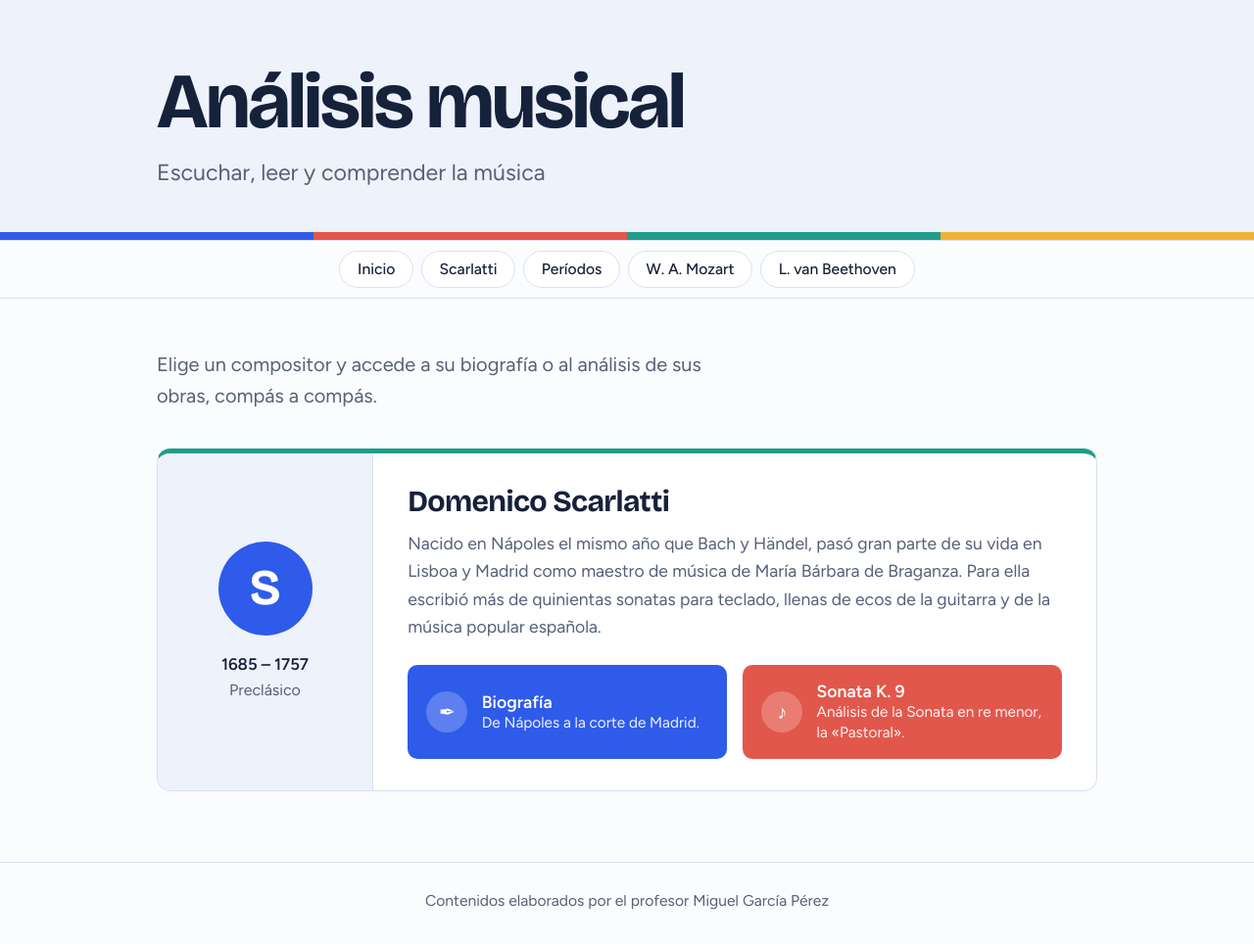
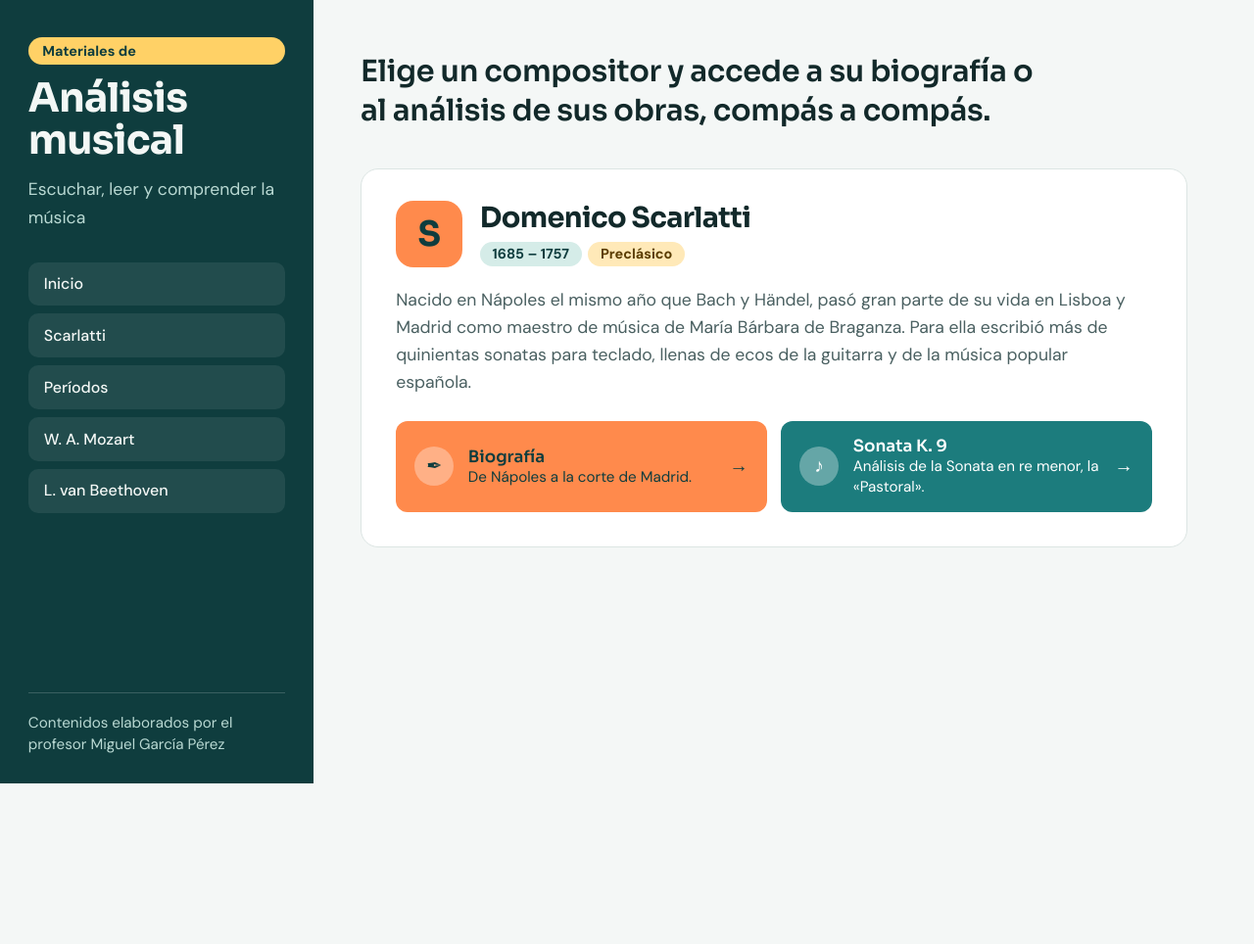
Before and after one commit to mgarper686/Scarlatti, a plain HTML site: page index.html in a window 1280 px wide. Shown: the whole page at 98% size. After the commit the page ends 800 px from the top, so only its background shows below. Drawn offline with nearby package versions, Linux system fonts and the light colour scheme.

Commit message:
Add files via upload

```diff
--- a/index.html
+++ b/index.html
@@ -1,311 +1,307 @@
 <!DOCTYPE html>
-<html lang="es"><head>
+<html lang="es">
+<head>
   <meta charset="UTF-8">
   <meta name="viewport" content="width=device-width, initial-scale=1.0">
   <title>Análisis Musical</title>
   <meta name="description" content="Materiales de análisis musical de la asignatura. Contenidos de Miguel García Pérez.">
   <meta name="author" content="Miguel García Pérez">
   <link rel="preconnect" href="https://fonts.googleapis.com">
-  <link rel="preconnect" href="https://fonts.gstatic.com" crossorigin="">
-  <link href="https://fonts.googleapis.com/css2?family=Bricolage+Grotesque:opsz,wght@12..96,600;12..96,700&amp;family=Figtree:wght@400;500;600&amp;display=swap" rel="stylesheet">
+  <link rel="preconnect" href="https://fonts.gstatic.com" crossorigin>
+  <link href="https://fonts.googleapis.com/css2?family=DM+Sans:wght@400;500;700&family=Sora:wght@600;700&display=swap" rel="stylesheet">
   <style>
     :root {
-      --tinta: #16213a;
-      --tinta-suave: #556079;
-      --fondo: #fbfcfe;
-      --panel: #eef2fb;
-      --linea: #d9e0ef;
-      --acento: #2f5bea;
-      --acento-osc: #2347c0;
-      --acento-2: #e2574c;
-      --acento-2-osc: #c7433a;
-      --verde: #1f9d8a;
-      --verde-osc: #167a6b;
-      --ambar: #f2b134;
+      --verde-osc: #0f3d3e;
+      --verde: #1c7c7d;
+      --verde-claro: #d5ece8;
+      --naranja: #ff8a4c;
+      --naranja-osc: #f0722f;
+      --amarillo: #ffd166;
+      --fondo: #f4f7f6;
+      --tinta: #12292a;
+      --tinta-suave: #4a6061;
+      --linea: #dce5e3;
     }
 
     * { box-sizing: border-box; margin: 0; padding: 0; }
-    html { scroll-behavior: smooth; scroll-padding-top: 4.5rem; background: var(--fondo); }
+    html { scroll-behavior: smooth; background: var(--fondo); }
 
     body {
-      font-family: 'Figtree', system-ui, sans-serif;
+      font-family: 'DM Sans', system-ui, sans-serif;
       font-size: 1.1rem;
       line-height: 1.6;
       color: var(--tinta);
       background: var(--fondo);
+    }
+
+    a:focus-visible {
+      outline: 3px solid var(--naranja);
+      outline-offset: 3px;
+    }
+
+    .pagina {
+      display: grid;
+      grid-template-columns: 320px 1fr;
       min-height: 100vh;
     }
 
-    a:focus-visible {
-      outline: 3px solid var(--acento);
-      outline-offset: 3px;
+    /* ---------- BARRA LATERAL ---------- */
+    .lateral {
+      position: sticky;
+      top: 0;
+      height: 100vh;
+      display: flex;
+      flex-direction: column;
+      gap: 2rem;
+      padding: 2.4rem 1.8rem 1.8rem;
+      background: var(--verde-osc);
+      color: #f3f7f5;
     }
-
-    /* ---------- CABECERA ---------- */
-    .cabecera {
-      background: var(--panel);
-      border-bottom: 1px solid var(--linea);
-      padding: 4rem 0 0;
-      overflow: hidden;
-    }
-    .cabecera-texto {
-      max-width: 1000px;
-      margin: 0 auto;
-      padding: 0 1.25rem;
+    .etiqueta-sup {
+      align-self: flex-start;
+      font-weight: 700;
+      font-size: 0.9rem;
+      background: var(--amarillo);
+      color: var(--verde-osc);
+      border-radius: 999px;
+      padding: 0.15rem 0.9rem;
     }
     .titulo {
-      font-family: 'Bricolage Grotesque', sans-serif;
+      font-family: 'Sora', sans-serif;
       font-weight: 700;
-      font-size: clamp(2.6rem, 8vw, 5rem);
-      line-height: 1;
-      letter-spacing: -0.03em;
+      font-size: clamp(2.2rem, 3.2vw, 3rem);
+      line-height: 1.05;
+      letter-spacing: -0.02em;
+      margin-top: 0.8rem;
     }
     .lema {
-      font-size: clamp(1.15rem, 2.6vw, 1.45rem);
-      color: var(--tinta-suave);
+      color: #b9d9d3;
+      font-size: 1.1rem;
       margin-top: 0.9rem;
     }
 
-    /* franja de color */
-    .franja {
-      display: flex;
-      height: 8px;
-      margin-top: 2.6rem;
-    }
-    .franja span { flex: 1; }
-    .franja span:nth-child(1) { background: var(--acento); }
-    .franja span:nth-child(2) { background: var(--acento-2); }
-    .franja span:nth-child(3) { background: var(--verde); }
-    .franja span:nth-child(4) { background: var(--ambar); }
-
-    /* ---------- MENÚ ---------- */
-    nav {
-      background: rgba(251, 252, 254, 0.94);
-      backdrop-filter: blur(6px);
-      border-bottom: 1px solid var(--linea);
-      position: sticky;
-      top: 0;
-      z-index: 10;
-    }
     nav ul {
       list-style: none;
       display: flex;
-      flex-wrap: wrap;
-      justify-content: center;
+      flex-direction: column;
       gap: 0.5rem;
-      padding: 0.6rem 1rem;
     }
     nav a {
       display: block;
-      padding: 0.35rem 1.1rem;
-      border: 1.5px solid var(--linea);
-      border-radius: 999px;
-      background: #fff;
+      padding: 0.6rem 1rem;
+      border-radius: 10px;
+      background: rgba(255, 255, 255, 0.08);
+      color: #f3f7f5;
       font-weight: 500;
-      font-size: 0.98rem;
+      font-size: 1rem;
       text-decoration: none;
-      color: var(--tinta);
-      transition: background 0.15s, color 0.15s, border-color 0.15s;
+      transition: background 0.15s, color 0.15s;
     }
-    nav li:nth-child(1) a:hover { background: var(--acento); border-color: var(--acento); color: #fff; }
-    nav li:nth-child(2) a:hover { background: var(--acento-2); border-color: var(--acento-2); color: #fff; }
-    nav li:nth-child(3) a:hover { background: var(--verde); border-color: var(--verde); color: #fff; }
-    nav li:nth-child(4) a:hover { background: var(--ambar); border-color: var(--ambar); color: var(--tinta); }
-    nav li:nth-child(n+5) a:hover { background: var(--tinta); border-color: var(--tinta); color: #fff; }
+    nav a:hover { background: var(--amarillo); color: var(--verde-osc); }
+    nav a:focus-visible { outline-color: var(--amarillo); }
+
+    footer {
+      margin-top: auto;
+      padding-top: 1.2rem;
+      border-top: 1px solid rgba(255, 255, 255, 0.18);
+      color: #b9d9d3;
+      font-size: 0.95rem;
+      line-height: 1.45;
+    }
 
     /* ---------- CONTENIDO ---------- */
     main {
-      max-width: 1000px;
-      margin: 0 auto;
-      padding: 3.2rem 1.25rem 4.5rem;
+      padding: 3.4rem 3rem 4rem;
+      max-width: 940px;
     }
 
     .intro {
-      font-size: 1.25rem;
-      color: var(--tinta-suave);
-      max-width: 46ch;
+      font-family: 'Sora', sans-serif;
+      font-weight: 600;
+      font-size: clamp(1.4rem, 2.6vw, 1.9rem);
+      line-height: 1.3;
+      letter-spacing: -0.01em;
+      max-width: 30ch;
       margin-bottom: 2.4rem;
     }
 
     .compositor {
-      display: grid;
-      grid-template-columns: 220px 1fr;
       background: #fff;
       border: 1px solid var(--linea);
-      border-radius: 14px;
-      border-top: 5px solid var(--verde);
-      overflow: hidden;
+      border-radius: 18px;
+      padding: 2rem 2.2rem 2.2rem;
     }
     .compositor + .compositor { margin-top: 1.8rem; }
 
-    .compositor-lateral {
-      background: var(--panel);
-      border-right: 1px solid var(--linea);
-      padding: 2rem 1.2rem;
+    .compositor-cabecera {
       display: flex;
-      flex-direction: column;
       align-items: center;
-      justify-content: center;
-      text-align: center;
+      gap: 1.1rem;
+      margin-bottom: 1.2rem;
     }
     .inicial {
-      font-family: 'Bricolage Grotesque', sans-serif;
-      font-weight: 700;
-      font-size: 3.2rem;
-      line-height: 1;
-      width: 96px;
-      height: 96px;
+      flex-shrink: 0;
+      width: 68px;
+      height: 68px;
       display: grid;
       place-items: center;
-      background: var(--acento);
-      color: #fff;
-      border-radius: 50%;
-      margin-bottom: 1rem;
+      background: var(--naranja);
+      color: var(--verde-osc);
+      font-family: 'Sora', sans-serif;
+      font-weight: 700;
+      font-size: 2.2rem;
+      border-radius: 18px;
     }
-    .compositor-lateral .fechas {
-      font-weight: 600;
-      font-size: 1.05rem;
-    }
-    .compositor-lateral .periodo {
-      color: var(--tinta-suave);
-      font-size: 1rem;
-    }
-
-    .compositor-cuerpo { padding: 2rem 2.2rem; }
-    .compositor-cuerpo h2 {
-      font-family: 'Bricolage Grotesque', sans-serif;
+    .compositor h2 {
+      font-family: 'Sora', sans-serif;
       font-weight: 700;
-      font-size: 1.9rem;
+      font-size: 1.8rem;
       letter-spacing: -0.02em;
       line-height: 1.15;
-      margin-bottom: 0.7rem;
     }
-    .compositor-cuerpo > p {
+    .chips {
+      display: flex;
+      flex-wrap: wrap;
+      gap: 0.4rem;
+      margin-top: 0.5rem;
+    }
+    .chip {
+      font-size: 0.9rem;
+      font-weight: 700;
+      border-radius: 999px;
+      padding: 0.05rem 0.8rem;
+      background: var(--verde-claro);
+      color: var(--verde-osc);
+    }
+    .chip.periodo { background: #ffe9b8; color: #5a3d00; }
+
+    .compositor > p {
       color: var(--tinta-suave);
       max-width: 62ch;
       margin-bottom: 1.6rem;
     }
 
     .enlaces {
-      display: grid;
-      grid-template-columns: repeat(auto-fit, minmax(240px, 1fr));
-      gap: 1rem;
+      display: flex;
+      flex-wrap: wrap;
+      gap: 0.9rem;
     }
     .enlace {
       display: flex;
+      align-items: center;
       gap: 0.9rem;
-      align-items: center;
+      flex: 1 1 250px;
       text-decoration: none;
-      color: #fff;
-      padding: 1rem 1.2rem;
-      background: var(--acento);
-      border-radius: 10px;
+      padding: 0.95rem 1.2rem;
+      border-radius: 12px;
+      background: var(--naranja);
+      color: var(--verde-osc);
       transition: background 0.15s, transform 0.1s;
     }
-    .enlace:hover { background: var(--acento-osc); }
+    .enlace:hover { background: var(--naranja-osc); }
     .enlace:active { transform: translateY(1px); }
-    .enlace.sonata { background: var(--acento-2); }
-    .enlace.sonata:hover { background: var(--acento-2-osc); }
+    .enlace.sonata { background: var(--verde); color: #fff; }
+    .enlace.sonata:hover { background: var(--verde-osc); }
     .enlace .icono {
       flex-shrink: 0;
-      width: 42px;
-      height: 42px;
-      border-radius: 50%;
+      width: 40px;
+      height: 40px;
       display: grid;
       place-items: center;
-      background: rgba(255, 255, 255, 0.22);
-      color: #fff;
-      font-size: 1.25rem;
+      border-radius: 50%;
+      background: rgba(255, 255, 255, 0.32);
+      font-size: 1.2rem;
     }
     .enlace strong {
       display: block;
+      font-family: 'Sora', sans-serif;
       font-weight: 600;
-      font-size: 1.1rem;
+      font-size: 1.05rem;
       line-height: 1.25;
     }
     .enlace .desc {
       display: block;
-      font-size: 0.96rem;
+      font-size: 0.95rem;
       line-height: 1.35;
-      color: rgba(255, 255, 255, 0.92);
     }
-    .enlace:focus-visible { outline-color: var(--tinta); }
+    .enlace .flecha {
+      margin-left: auto;
+      font-size: 1.2rem;
+      transition: transform 0.15s;
+    }
+    .enlace:hover .flecha { transform: translateX(3px); }
 
     @media (prefers-reduced-motion: reduce) {
       html { scroll-behavior: auto; }
-      nav a, .enlace { transition: none; }
-      .enlace:active { transform: none; }
+      nav a, .enlace, .enlace .flecha { transition: none; }
+      .enlace:hover .flecha { transform: none; }
     }
 
-    /* ---------- PIE ---------- */
-    footer {
-      text-align: center;
-      padding: 1.6rem 1rem 2rem;
-      border-top: 1px solid var(--linea);
-      color: var(--tinta-suave);
-      font-size: 0.98rem;
+    /* ---------- MÓVIL ---------- */
+    @media (max-width: 860px) {
+      .pagina { grid-template-columns: 1fr; }
+      .lateral {
+        position: static;
+        height: auto;
+        gap: 1.4rem;
+        padding: 2rem 1.25rem 1.4rem;
       }
-
-    @media (max-width: 760px) {
-      .compositor { grid-template-columns: 1fr; }
-      .compositor-lateral {
-        border-right: 0;
-        border-bottom: 1px solid var(--linea);
-        flex-direction: row;
-        gap: 1rem;
-        padding: 1.2rem;
-        text-align: left;
-      }
-      .inicial { width: 68px; height: 68px; font-size: 2.2rem; margin: 0; }
-      .compositor-cuerpo { padding: 1.5rem 1.3rem; }
-      .cabecera { padding-top: 2.8rem; }
+      nav ul { flex-direction: row; flex-wrap: wrap; }
+      nav a { padding: 0.4rem 0.9rem; }
+      footer { margin-top: 0; }
+      main { padding: 2.2rem 1.25rem 3rem; }
+      .compositor { padding: 1.5rem 1.3rem 1.7rem; }
+      .compositor h2 { font-size: 1.5rem; }
     }
   </style>
-
 </head>
 <body>
 
-  <!-- ===== CABECERA ===== -->
-  <header class="cabecera">
-    <div class="cabecera-texto">
-      <h1 class="titulo">Análisis musical</h1>
+  <div class="pagina">
+
+    <!-- ===== BARRA LATERAL ===== -->
+    <aside class="lateral">
+      <header>
+        <p class="etiqueta-sup">Materiales de</p>
+        <h1 class="titulo">Análisis<br>musical</h1>
         <p class="lema">Escuchar, leer y comprender la música</p>
-    </div>
-
-    <div class="franja" aria-hidden="true"><span></span><span></span><span></span><span></span></div>
       </header>
 
-  <!-- ===== MENÚ ===== -->
       <nav aria-label="Navegación principal">
         <ul>
-      <li><a target="_blank" rel="noopener" href="https://mgarper686.github.io/">Inicio</a></li>
+          <li><a href="https://mgarper686.github.io/">Inicio</a></li>
           <li><a href="#scarlatti">Scarlatti</a></li>
-      <li><a target="_blank" rel="noopener" href="https://mgarper686.github.io/Periodos/">Períodos</a></li>
-      <li><a target="_blank" rel="noopener" href="https://mgarper686.github.io/Mozart/">W. A. Mozart</a></li>
-      <li><a target="_blank" rel="noopener" href="https://mgarper686.github.io/Beethoven/">L. van Beethoven</a></li>
+          <li><a href="https://mgarper686.github.io/Periodos/">Períodos</a></li>
+          <li><a href="https://mgarper686.github.io/Mozart/">W. A. Mozart</a></li>
+          <li><a href="https://mgarper686.github.io/Beethoven/">L. van Beethoven</a></li>
         </ul>
       </nav>
+
+      <footer>
+        Contenidos elaborados por el profesor Miguel García Pérez
+      </footer>
+    </aside>
 
     <!-- ===== CONTENIDO ===== -->
     <main>
 
       <p class="intro">
-      Elige un compositor y accede a su biografía o al análisis de sus obras,
-      compás a compás.
+        Elige un compositor y accede a su biografía o al análisis de sus obras, compás a compás.
       </p>
 
       <!-- Para añadir otro compositor, copia este bloque <section> completo -->
       <section class="compositor" id="scarlatti">
-      <div class="compositor-lateral">
+        <div class="compositor-cabecera">
           <div class="inicial" aria-hidden="true">S</div>
           <div>
-          <p class="fechas">1685 – 1757</p>
-          <p class="periodo">Preclásico</p>
+            <h2>Domenico Scarlatti</h2>
+            <div class="chips">
+              <span class="chip">1685 – 1757</span>
+              <span class="chip periodo">Preclásico</span>
+            </div>
           </div>
         </div>
 
-      <div class="compositor-cuerpo">
-        <h2>Domenico Scarlatti</h2>
         <p>
           Nacido en Nápoles el mismo año que Bach y Händel, pasó gran parte de su vida
           en Lisboa y Madrid como maestro de música de María Bárbara de Braganza. Para ella
@@ -314,33 +310,29 @@
         </p>
 
         <div class="enlaces">
-          <a class="enlace bio" target="_blank" rel="noopener" href="https://mgarper686.github.io/Scarlatti/biografia">
+          <a class="enlace bio" href="https://mgarper686.github.io/Scarlatti/biografia">
             <span class="icono" aria-hidden="true">✒</span>
             <span>
               <strong>Biografía</strong>
               <span class="desc">De Nápoles a la corte de Madrid.</span>
             </span>
+            <span class="flecha" aria-hidden="true">→</span>
           </a>
 
-          <a class="enlace sonata" target="_blank" rel="noopener" href="https://mgarper686.github.io/Scarlatti/k9">
+          <a class="enlace sonata" href="https://mgarper686.github.io/Scarlatti/k9">
             <span class="icono" aria-hidden="true">♪</span>
             <span>
               <strong>Sonata K. 9</strong>
               <span class="desc">Análisis de la Sonata en re menor, la «Pastoral».</span>
             </span>
+            <span class="flecha" aria-hidden="true">→</span>
           </a>
-        </div>
         </div>
       </section>
 
     </main>
 
-  <!-- ===== PIE ===== -->
-  <footer>
-    Contenidos elaborados por el profesor Miguel García Pérez
-  </footer>
+  </div>
 
-
-
-
-</body></html>
+</body>
+</html>
```
Lines whose indentation alone changed are shown as unchanged.
